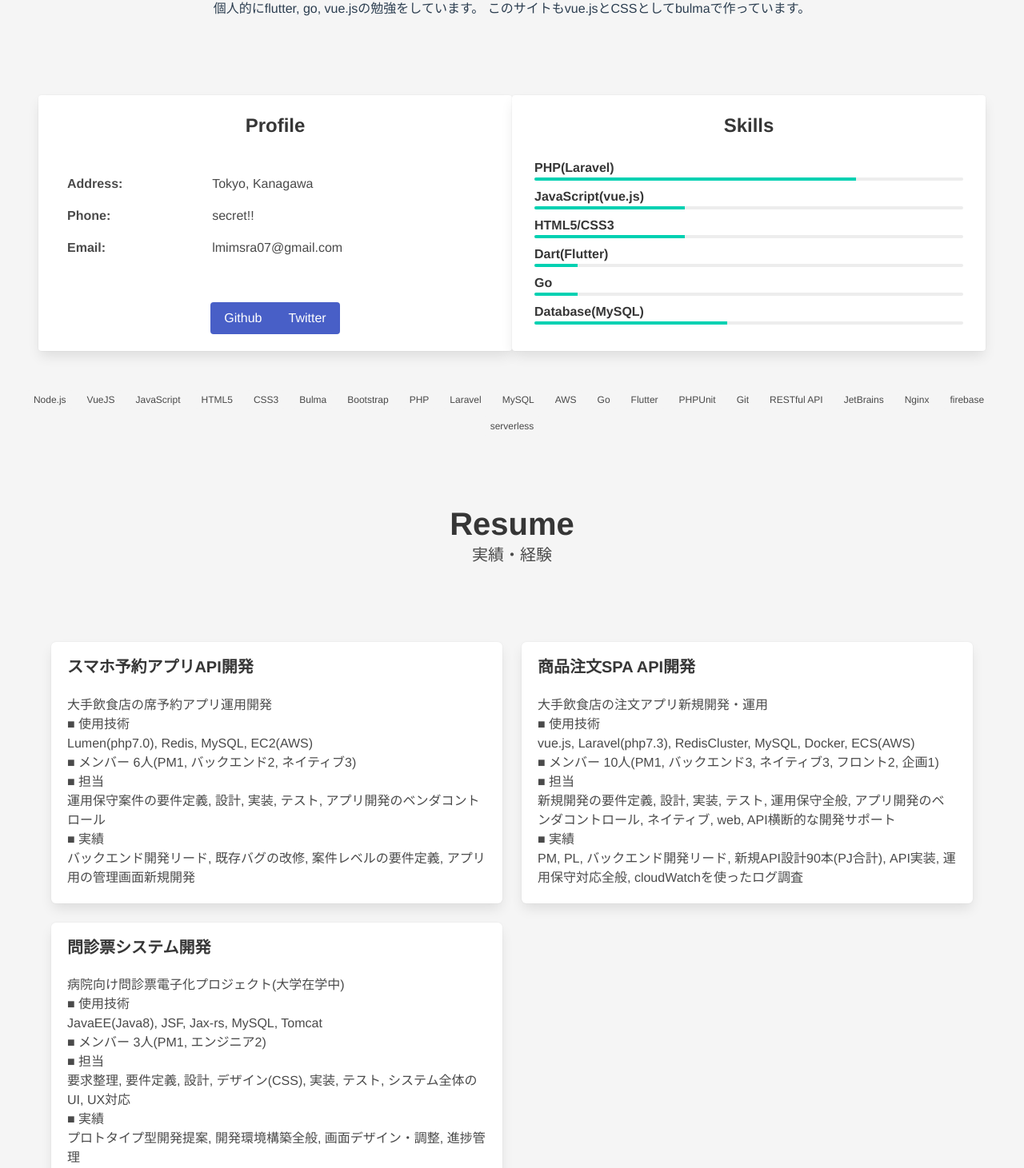
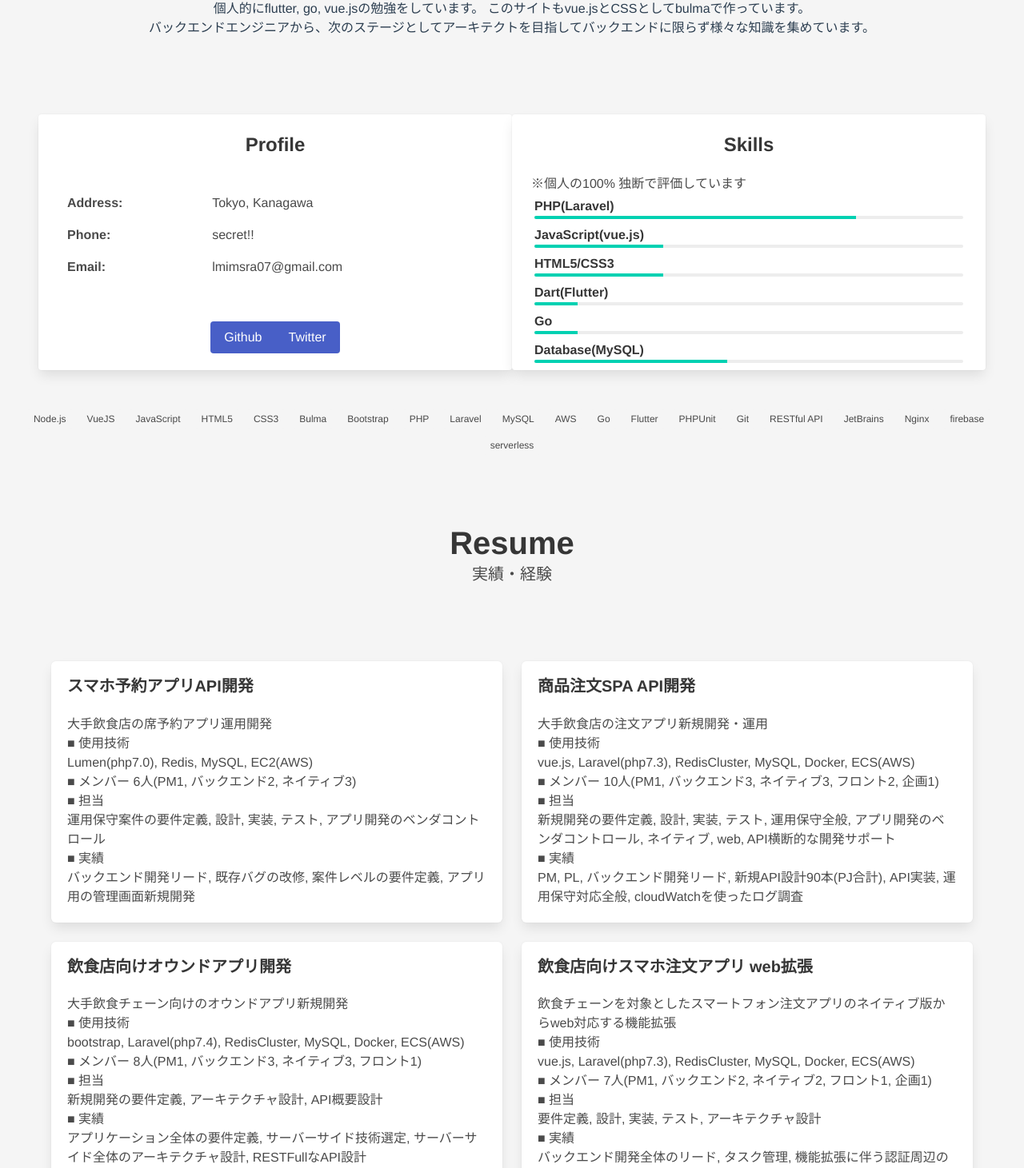
Before and after one commit to lmimsra/Profile, a Vue app: page / in a window 1280 px wide. Shown: the part 1035-2496 px from the top of the page at 80% size. Built offline with nearby package versions, Linux system fonts and the light colour scheme.

Commit message:
resumeの項目追加, スキルの値微調整

```diff
--- a/src/views/Top.vue
+++ b/src/views/Top.vue
@@ -45,7 +45,8 @@
             MAU300万を超えるスマホアプリや、スマホでの注文を行うSPAのバックエンド開発をしてきました。
             業務経験のある言語はPHP(Laravel)、vue.jsはコードレビュー程度。AWS上での開発をしました。<br />
             個人的にflutter, go, vue.jsの勉強をしています。
-            このサイトもvue.jsとCSSとしてbulmaで作っています。
+            このサイトもvue.jsとCSSとしてbulmaで作っています。<br />
+            バックエンドエンジニアから、次のステージとしてアーキテクトを目指してバックエンドに限らず様々な知識を集めています。
           </p>
         </div>
       </div>
@@ -97,6 +98,7 @@
           <div class="card">
             <div class="card-content skills-content">
               <h3 class="title is-4">Skills</h3>
+              ※個人の100% 独断で評価しています
               <div class="content">
                 <SkillBar
                   v-for="(skill, index) in skills"
@@ -328,9 +330,10 @@ export default {
   data() {
     return {
       skills: [
+        // max100にすると計算しやすい
         { name: 'PHP(Laravel)', value: 75 },
-        { name: 'JavaScript(vue.js)', value: 35 },
-        { name: 'HTML5/CSS3', value: 35 },
+        { name: 'JavaScript(vue.js)', value: 30 },
+        { name: 'HTML5/CSS3', value: 30 },
         { name: 'Dart(Flutter)', value: 10 },
         { name: 'Go', value: 10 },
         { name: 'Database(MySQL)', value: 45 }
@@ -436,6 +439,27 @@ export default {
           members: '10人(PM1, バックエンド3, ネイティブ3, フロント2, 企画1)'
         },
         {
+          title: '飲食店向けオウンドアプリ開発',
+          about: '大手飲食チェーン向けのオウンドアプリ新規開発',
+          technology:
+            'bootstrap, Laravel(php7.4), RedisCluster, MySQL, Docker, ECS(AWS)',
+          role: '新規開発の要件定義, アーキテクチャ設計, API概要設計',
+          performance:
+            'アプリケーション全体の要件定義, サーバーサイド技術選定, サーバーサイド全体のアーキテクチャ設計, RESTFullなAPI設計',
+          members: '8人(PM1, バックエンド3, ネイティブ3, フロント1)'
+        },
+        {
+          title: '飲食店向けスマホ注文アプリ web拡張',
+          about:
+            '飲食チェーンを対象としたスマートフォン注文アプリのネイティブ版からweb対応する機能拡張',
+          technology:
+            'vue.js, Laravel(php7.3), RedisCluster, MySQL, Docker, ECS(AWS)',
+          role: '要件定義, 設計, 実装, テスト, アーキテクチャ設計',
+          performance:
+            'バックエンド開発全体のリード, タスク管理, 機能拡張に伴う認証周辺の詳細設計・実装',
+          members: '7人(PM1, バックエンド2, ネイティブ2, フロント1, 企画1)'
+        },
+        {
           title: '問診票システム開発',
           about: '病院向け問診票電子化プロジェクト(大学在学中)',
           technology: 'JavaEE(Java8), JSF, Jax-rs, MySQL, Tomcat',
```
